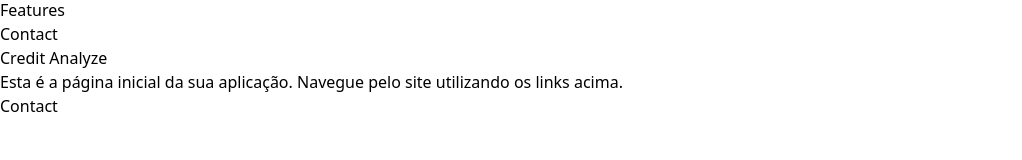
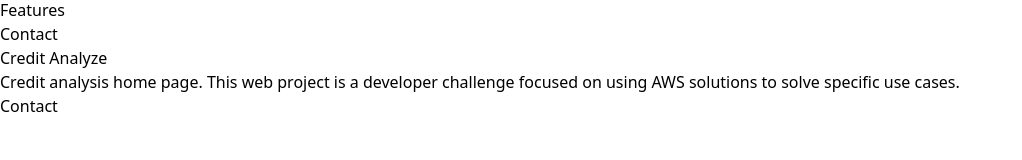
Before and after one commit to Diogo-gallina/Credit-Analyze-Portal, a React (Vite) app: page / in a window 1280 px wide. Shown: the part 637-797 px from the top of the page, without its empty margins (0-1022 px from the left). Built offline with nearby package versions, Linux system fonts and the light colour scheme; no server answers; what amazon-cognito-identity-js would draw is missing.

Commit message:
feat: change introduction text in home page and add image logo

```diff
--- a/src/components/Home.tsx
+++ b/src/components/Home.tsx
@@ -8,8 +8,7 @@ export default function Home() {
           Credit Analyze
         </h2>
         <p className='text-lg text-gray-700 mb-8'>
-          Esta é a página inicial da sua aplicação. Navegue pelo site utilizando
-          os links acima.
+          Credit analysis home page. This web project is a developer challenge focused on using AWS solutions to solve specific use cases.
         </p>
       </div>
 
--- a/src/main.tsx
+++ b/src/main.tsx
@@ -1,9 +1,6 @@
 import 'buffer';
-
 import React from 'react';
-
 import ReactDOM from 'react-dom/client';
-
 import App from './App.tsx';
 import './styles/global.css';
 
```
Also changed, not shown: src/public/credit-logo.png (added).
